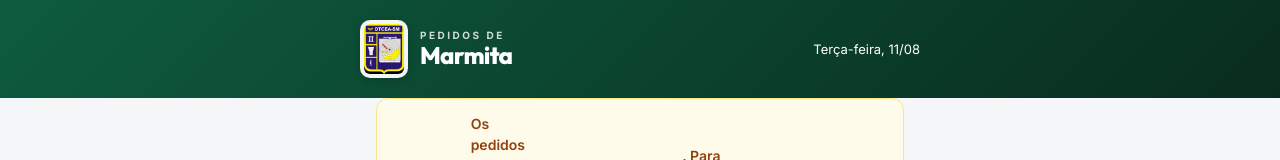
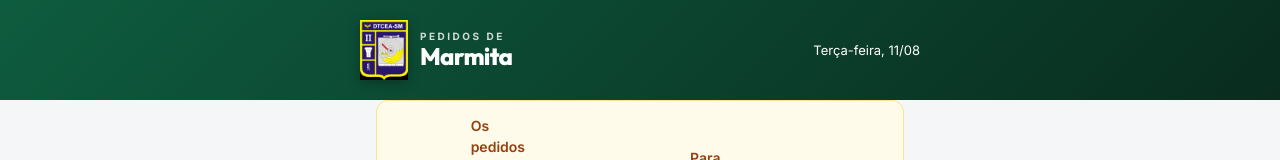
Before and after one commit to tuliosanto/marmitadtcea, a plain HTML site: page index.html in a window 1280 px wide. Shown: the top 160 px of the page. Drawn offline with Linux system fonts and the light colour scheme.

Commit message:
style: remover fundo branco forçado do brasão do cabeçalho

```diff
--- a/index.html
+++ b/index.html
@@ -51,7 +51,7 @@
 }
 .head-in { max-width: 560px; margin: 0 auto; display: flex; align-items: center; justify-content: space-between; gap: 12px; }
 .head-esq { display: flex; align-items: center; gap: 12px; }
-.logo-brasao { width: 48px; height: auto; flex: 0 0 auto; border-radius: 10px; background: rgba(255,255,255,0.95); padding: 4px; box-shadow: 0 2px 8px rgba(0,0,0,0.2); }
+.logo-brasao { width: 48px; height: auto; flex: 0 0 auto; filter: drop-shadow(0 2px 6px rgba(0,0,0,0.3)); }
 .marca { margin: 0; font-family: var(--fonte-destaque); font-size: 24px; font-weight: 800; letter-spacing: -0.03em; line-height: 1.05; }
 .marca span { display: block; font-family: var(--fonte); font-size: 10px; font-weight: 700; letter-spacing: 0.25em; text-transform: uppercase; opacity: 0.8; margin-bottom: 2px; }
 .head-dir { text-align: right; font-size: 13px; line-height: 1.3; }
```
